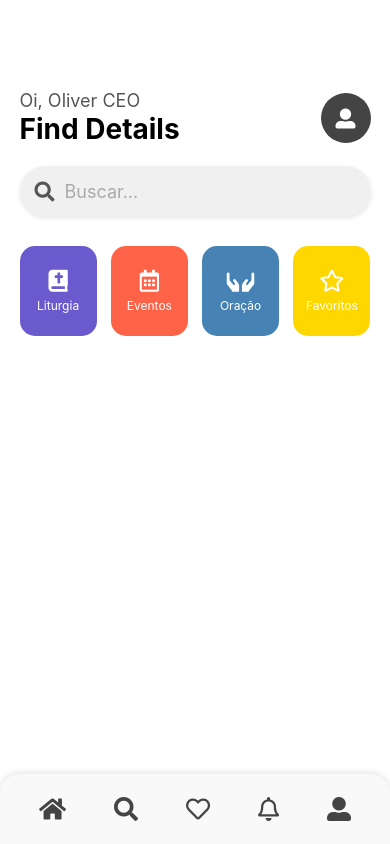
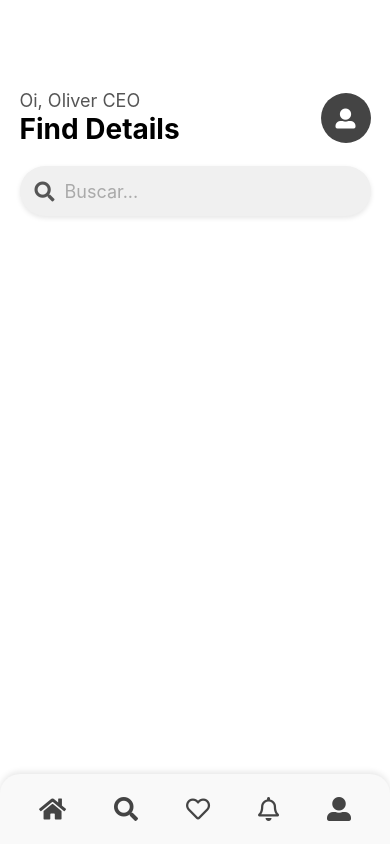
Before and after one commit to EmersonDev3/Santo_Guia, a React Native app: screen /HomeScreen in a window 390 px wide. Built offline with nearby package versions, Linux system fonts and the light colour scheme.

Commit message:
restaurando

```diff
--- a/src/screens/Home/homescreens.js
+++ b/src/screens/Home/homescreens.js
@@ -27,29 +27,7 @@ export default function HomeScreen() {
                 />
             </View>
 
-            {/* Botões de funcionalidades */}
-            <View style={styles.rowBoxes}>
-                {/* Liturgia */}
-                <View style={[styles.boxItem, { backgroundColor: '#6A5ACD' }]}>
-                    <Icon name="bible" size={22} color="#fff" />
-                    <Text style={styles.boxLabel}>Liturgia</Text>
-                </View>
-                {/* Eventos */}
-                <View style={[styles.boxItem, { backgroundColor: '#FF6347' }]}>
-                    <Icon name="calendar-alt" size={22} color="#fff" />
-                    <Text style={styles.boxLabel}>Eventos</Text>
-                </View>
-                {/* Peça sua oração */}
-                <View style={[styles.boxItem, { backgroundColor: '#4682B4' }]}>
-                    <Icon name="hands" size={22} color="#fff" />
-                    <Text style={styles.boxLabel}>Oração</Text>
-                </View>
-                {/* Favoritos */}
-                <View style={[styles.boxItem, { backgroundColor: '#FFD700' }]}>
-                    <Icon name="star" size={22} color="#fff" />
-                    <Text style={styles.boxLabel}>Favoritos</Text>
-                </View>
-            </View>
+
             <NavbarComponent />
         </View>
     );
```
